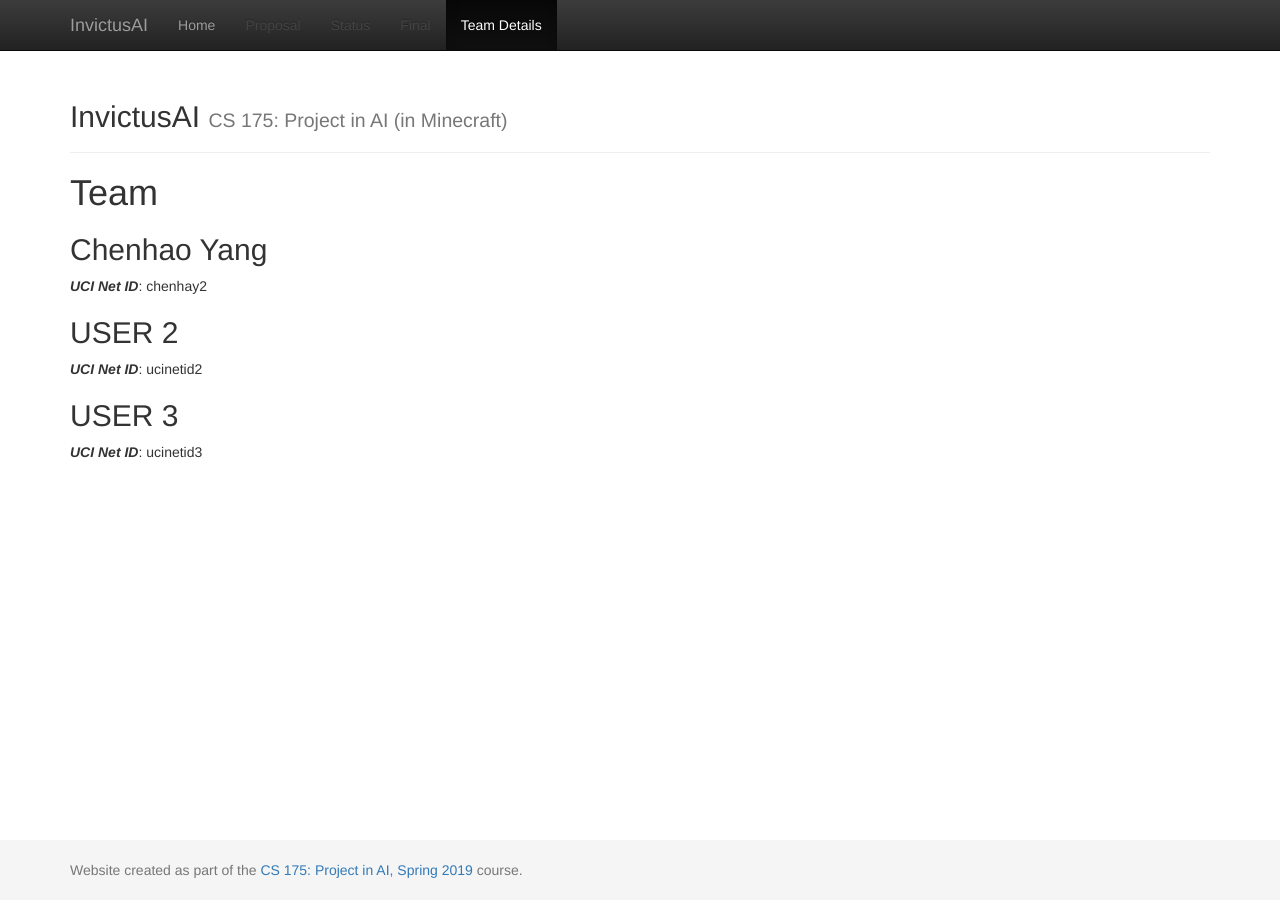
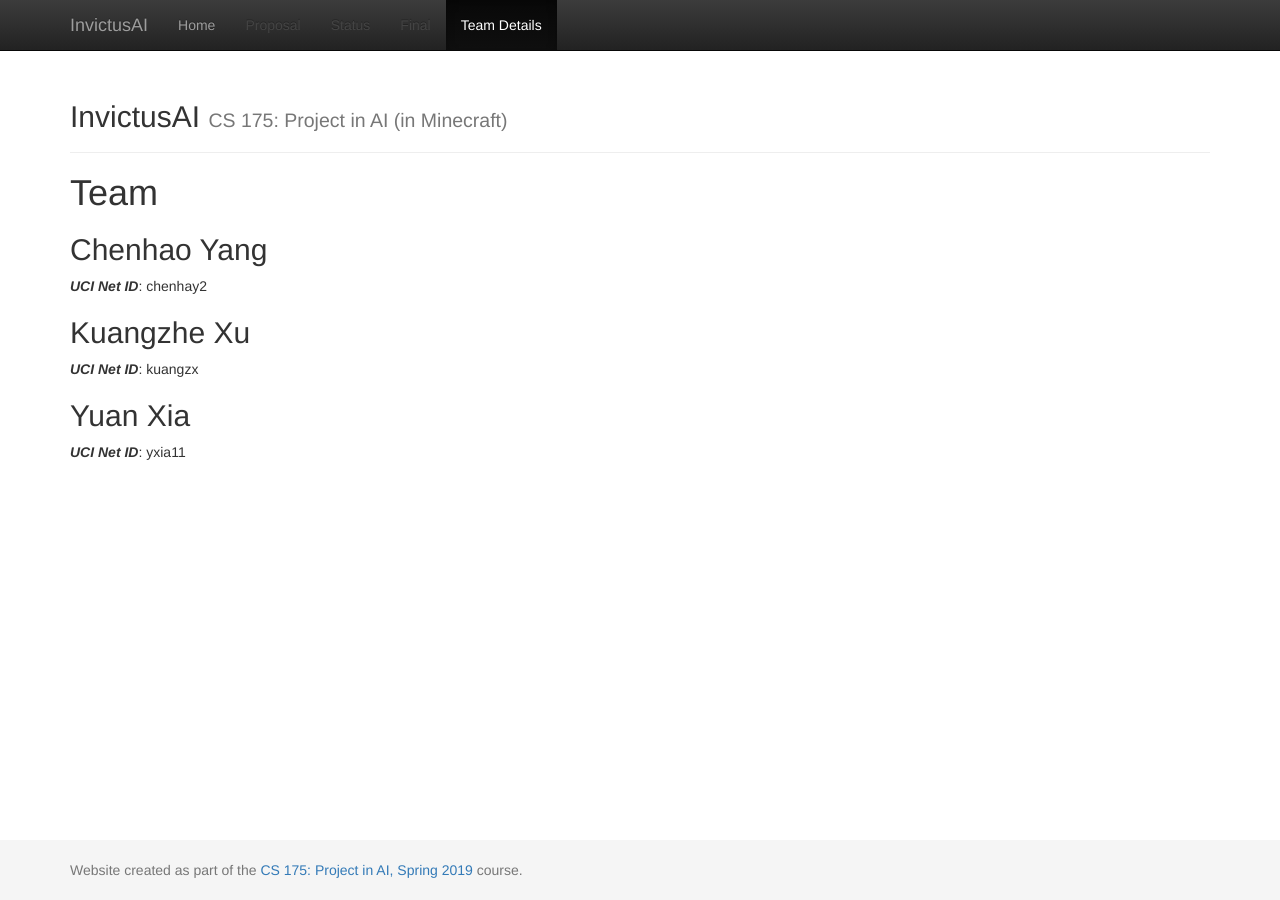
Before and after one commit to chenhaoy1/EnemyUnknown-Battlegrounds, a Jekyll site: the page built from docs/team.md, in a window 1280 px wide. Built offline with Jekyll 4.4.1, drawn with Linux system fonts in a browser that asks for light colours.

Commit message:
Update team.md

```diff
--- a/docs/team.md
+++ b/docs/team.md
@@ -9,8 +9,8 @@ title:  Team
 ## Chenhao Yang
 ***UCI Net ID***: chenhay2
 
-## USER 2
-***UCI Net ID***: ucinetid2
+## Kuangzhe Xu
+***UCI Net ID***: kuangzx
 
-## USER 3
-***UCI Net ID***: ucinetid3
+## Yuan Xia
+***UCI Net ID***: yxia11
```
